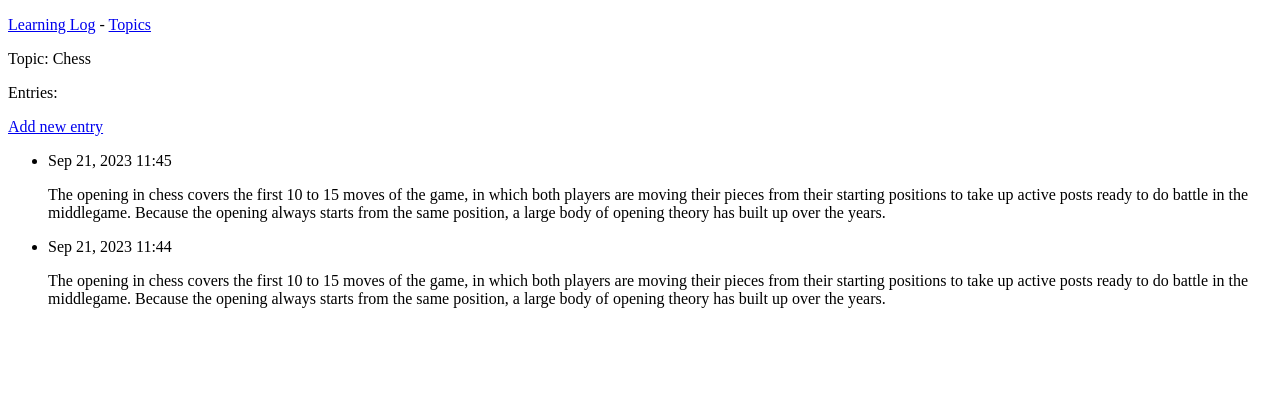
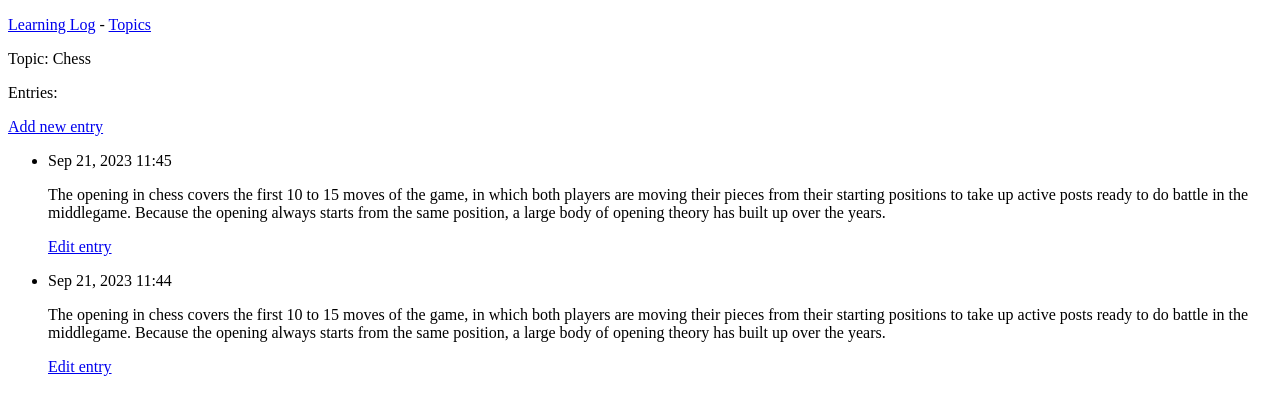
Before and after one commit to Mikhail9404/Learning_Log, a Django app: page /topics/1 in a window 1280 px wide. Shown: the top 415 px of the page. Run offline with Django 4.2, Linux system fonts and the light colour scheme; data comes from the database, SQL or seed files in the repository; both versions use the stored data as it was after the commit.

Commit message:
Added edit_entry

```diff
--- a/learning_logs/templates/learning_logs/topic.html
+++ b/learning_logs/templates/learning_logs/topic.html
@@ -13,6 +13,9 @@
       <li>
         <p>{{ entry.date_added|date:'M d, Y H:i' }}</p>
         <p>{{ entry.text|linebreaks }}</p>
+        <p>
+          <a href="{% url 'learning_logs:edit_entry' topic.id %}">Edit entry</a>
+        </p>
       </li>
     {% empty %}
       <li>There are no entries for this topic yet.</li>
--- a/learning_logs/urls.py
+++ b/learning_logs/urls.py
@@ -16,4 +16,6 @@ urlpatterns = [
     path('new_topic/', views.new_topic, name='new_topic'),
     # Страница для добавления новой записи.
     path('new_entry/<int:topic_id>/', views.new_entry, name='new_entry'),
+    # Страница для редактирования записи.
+    path('edit_entry/<int:entry_id>/', views.edit_entry, name='edit_entry'),
 ]
--- a/learning_logs/views.py
+++ b/learning_logs/views.py
@@ -1,5 +1,5 @@
 from django.shortcuts import render, redirect
-from .models import Topic
+from .models import Topic, Entry
 from .forms import TopicForm, EntryForm
 
 
@@ -58,3 +58,22 @@ def new_entry(request, topic_id):
     # Вывести пустую или недействительную форму.
     context = {'topic': topic, 'form': form}
     return render(request, 'learning_logs/new_entry.html', context)
+
+
+def edit_entry(request, entry_id):
+    """Редактирует существующую запись"""
+    entry = Entry.objects.get(id=entry_id)
+    topic = entry.topic
+
+    if request.method != 'POST':
+        # Исходный запрос; форма заполняется данными текущей записи.
+        form = EntryForm(instance=entry)
+    else:
+        # Отправка данных POST; обработать данные.
+        form = EntryForm(instance=entry, data=request.POST)
+        if form.is_valid():
+            form.save()
+            return redirect('learning_logs:topic', topic_id=topic.id)
+
+    context = {'entry': entry, 'topic': topic, 'form': form}
+    return render(request, 'learning_logs/edit_entry.html', context)
```
Also changed, not shown: learning_logs/templates/learning_logs/edit_entry.html (added, +16 -0 lines), db.sqlite3.
